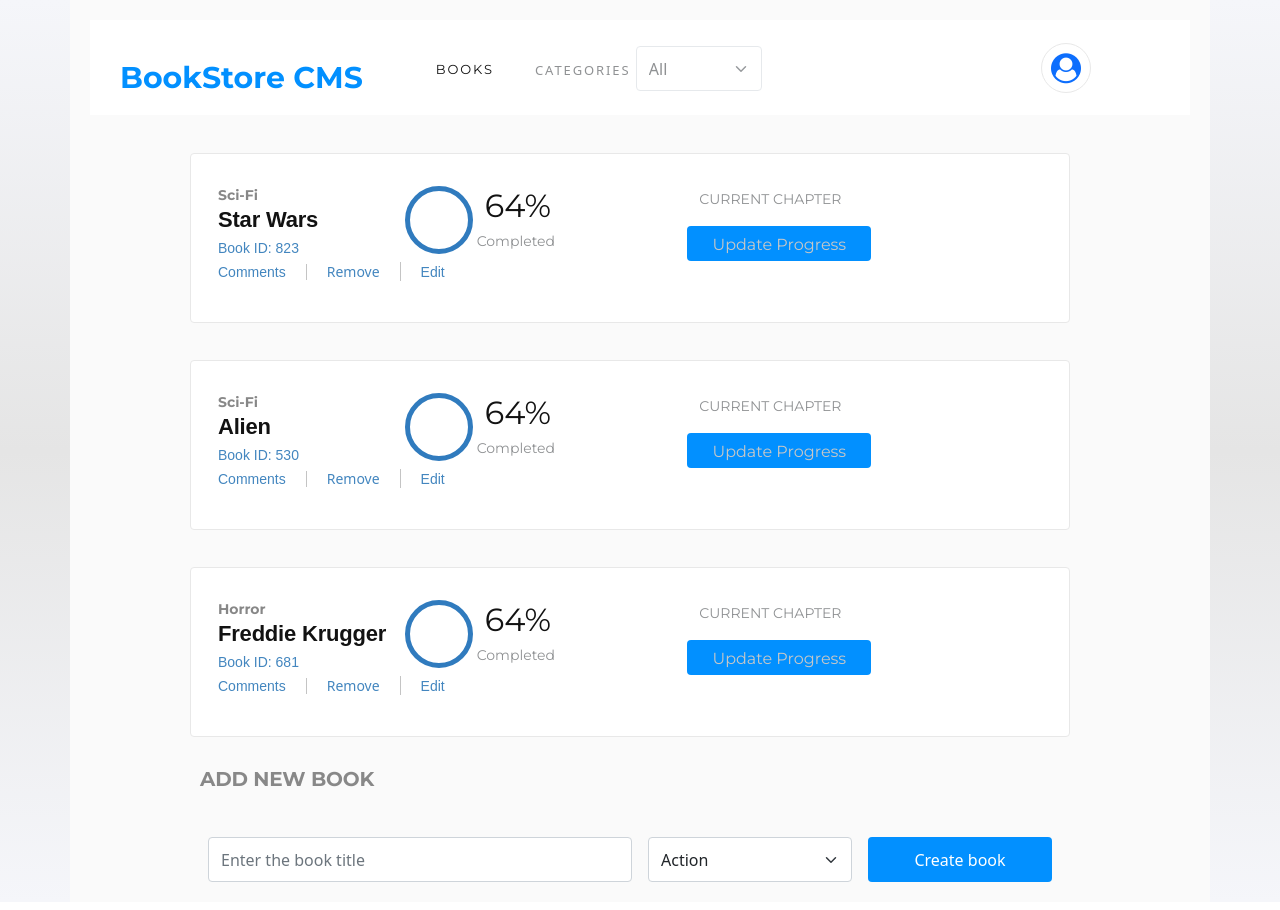
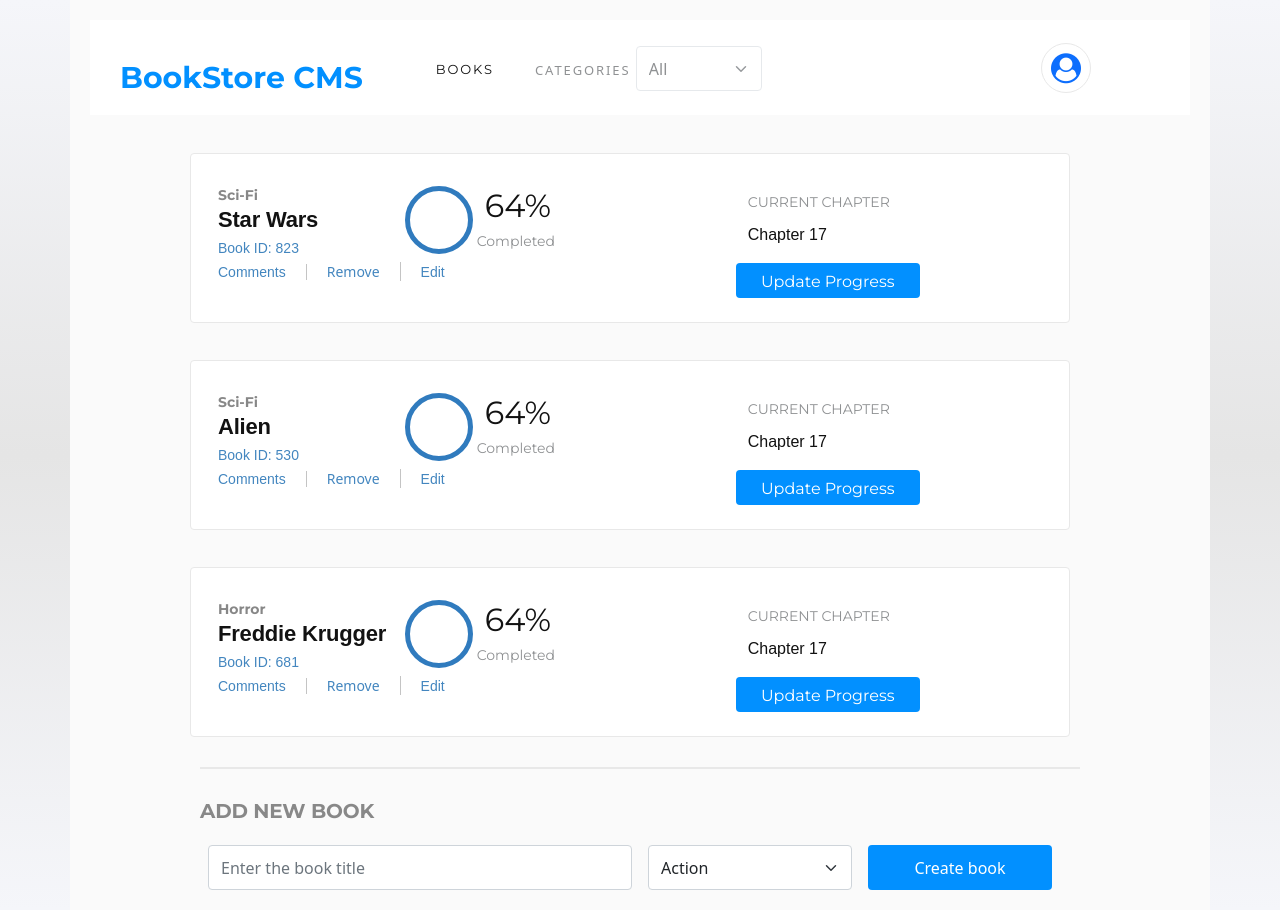
Before and after one commit to imran5644/book_store_cms, a React (Create React App) app: page / in a window 1280 px wide. Built offline with nearby package versions, Linux system fonts and the light colour scheme.

Commit message:
Adds line on top of Add new Book header

```diff
--- a/src/components/Book.js
+++ b/src/components/Book.js
@@ -23,8 +23,9 @@ const Book = ({ book, delete: handleRemoveBook }) => (
       <span className="percentage">64%</span>
       <span className="completed">Completed</span>
     </div>
-    <div className="col-4">
+    <div className="col d-flex flex-column">
       <span className="completed">CURRENT CHAPTER</span>
+      <span className="chapter">Chapter 17</span>
       <button type="button" className="btn btn-update mt-3" onClick={() => handleRemoveBook(book)}>
         Update Progress
       </button>
--- a/src/stylesheets/Book.css
+++ b/src/stylesheets/Book.css
@@ -24,7 +24,8 @@
 
 .book-category,
 .book-title,
-.percentage {
+.percentage,
+.chapter {
   color: #121212;
 }
 
@@ -48,7 +49,8 @@
 .book-title,
 .book-id,
 .actions span,
-.action a {
+.action a,
+.chapter {
   font-family: 'RobotoSlab', sans-serif;
 }
 
@@ -105,7 +107,7 @@
 }
 
 .completed {
-  width: 80px;
+  width: 180px;
   height: 18px;
   margin: 7px 79px 12px 12px;
   opacity: 0.5;
@@ -150,13 +152,13 @@ button {
 }
 
 .chapter {
-  margin-bottom: 130px;
+  margin-left: 12px;
 }
 
 .btn-update {
   margin: 0;
   background-color: var(--azure);
-  color: #c7c7c7;
+  color: #fff;
   height: 35px;
   font-family: 'Montserrat', sans-serif;
 }
--- a/src/stylesheets/BooksForm.css
+++ b/src/stylesheets/BooksForm.css
@@ -5,7 +5,7 @@
 .add-book {
   height: 24px;
   margin: 30px 0;
-  padding: 0;
+  padding: 30px 0 0;
   font-family: 'Montserrat', sans-serif;
   font-size: 20px;
   font-weight: bold;
@@ -14,6 +14,7 @@
   line-height: normal;
   letter-spacing: -0.18px;
   color: #888;
+  border-top: 2px solid #e8e8e8;
 }
 
 .form-book {
```
